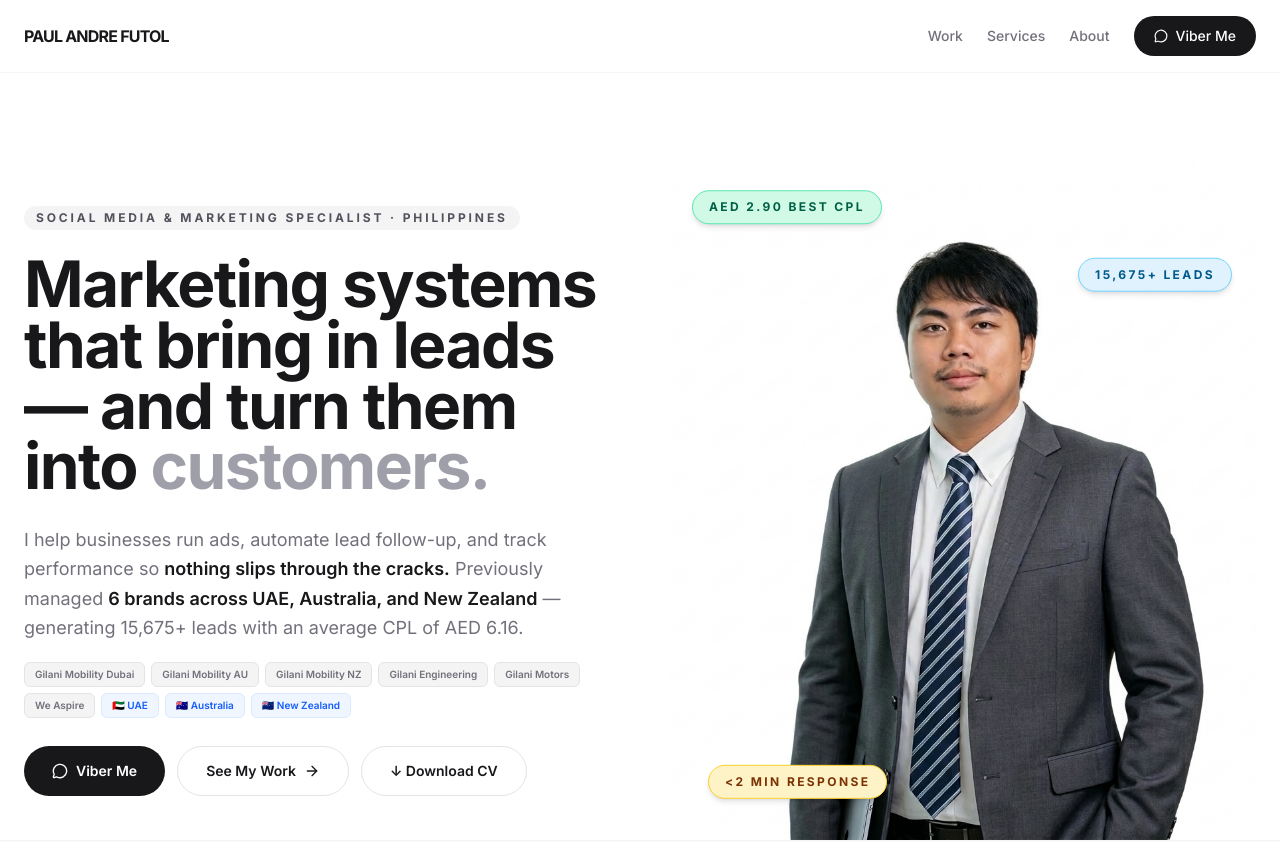
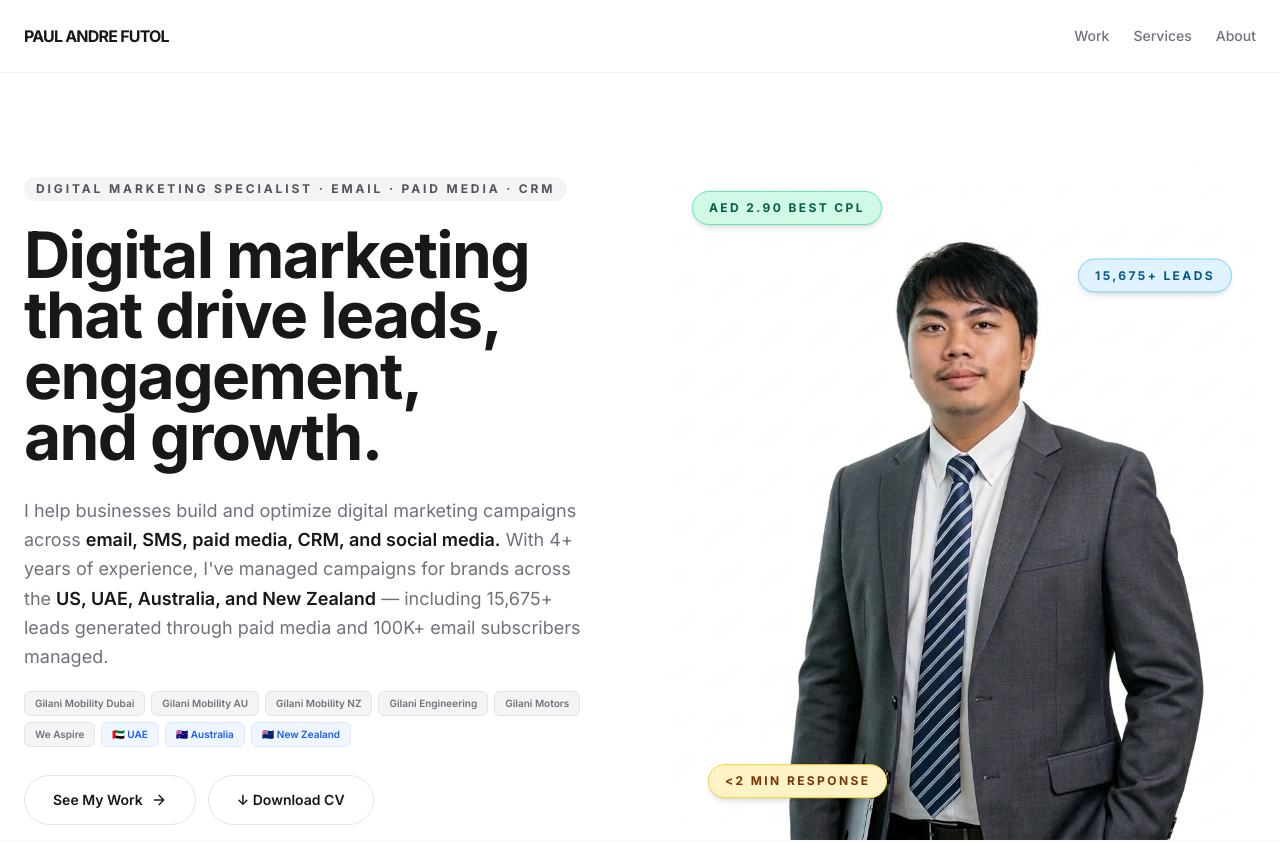
Before and after one commit to PaulAndre0809/Marketing-portfolio, a React (Vite) app: page / in a window 1280 px wide. Shown: the top 842 px of the page. Built offline with nearby package versions, Linux system fonts and the light colour scheme.

Commit message:
Update portfolio content and resume
Update hero messaging, services layout, and resume asset

```diff
--- a/src/App.tsx
+++ b/src/App.tsx
@@ -6,7 +6,7 @@
 import React, { useState } from 'react';
 import { motion, AnimatePresence } from 'motion/react';
 import paulPort from '../paul_port.png';
-import resumePdf from '../Paul_Andre_Futol_Resume_Final.pdf';
+import resumePdf from '../Paul_Futol_Resume_v2.pdf';
 import {
   ArrowRight,
   BarChart3,
@@ -289,21 +289,13 @@ export default function App() {
             <a href="#work"      className="hover:text-zinc-900 transition-colors">Work</a>
             <a href="#services"  className="hover:text-zinc-900 transition-colors">Services</a>
             <a href="#about"     className="hover:text-zinc-900 transition-colors">About</a>
-            <a
-              href="https://viber.click/639499315451"
-              target="_blank"
-              rel="noopener noreferrer"
-              className="px-5 py-2.5 bg-zinc-900 text-white rounded-full hover:bg-zinc-700 transition-all text-sm flex items-center gap-2"
-            >
-              <MessageCircle className="w-3.5 h-3.5" />
-              Viber Me
-            </a>
           </div>
           <a
             href="https://viber.click/639499315451"
             target="_blank"
             rel="noopener noreferrer"
-            className="md:hidden px-4 py-2 bg-zinc-900 text-white rounded-full text-xs font-semibold uppercase tracking-wider"
+            className="hidden md:hidden px-4 py-2 bg-zinc-900 text-white rounded-full text-xs font-semibold uppercase tracking-wider"
+            aria-hidden="true"
           >
             Contact
           </a>
@@ -326,20 +318,19 @@ export default function App() {
                   className="max-w-xl"
                 >
                   <span className="inline-block px-3 py-1 rounded-full bg-zinc-100 text-zinc-600 text-[10px] sm:text-xs font-bold uppercase tracking-[0.24em] mb-5 sm:mb-6">
-                    Social Media &amp; Marketing Specialist · Philippines
+                    Digital Marketing Specialist · Email · Paid Media · CRM
                   </span>
 
                   <h1 className="text-4xl sm:text-5xl md:text-6xl xl:text-[64px] font-bold tracking-tight leading-[0.95] mb-5 sm:mb-7 text-balance">
-                    Marketing systems that bring in leads — and turn them into{' '}
-                    <span className="text-zinc-400">customers.</span>
+                    Digital marketing that drive leads, engagement, and growth.
                   </h1>
 
                   <p className="text-base sm:text-lg text-zinc-500 leading-relaxed mb-4 sm:mb-5">
-                    I help businesses run ads, automate lead follow-up, and track performance so{' '}
-                    <span className="text-zinc-900 font-semibold">nothing slips through the cracks.</span>{' '}
-                    Previously managed{' '}
-                    <span className="text-zinc-900 font-semibold">6 brands across UAE, Australia, and New Zealand</span>{' '}
-                    — generating 15,675+ leads with an average CPL of AED 6.16.
+                    I help businesses build and optimize digital marketing campaigns across{' '}
+                    <span className="text-zinc-900 font-semibold">email, SMS, paid media, CRM, and social media.</span>{' '}
+                    With 4+ years of experience, I&apos;ve managed campaigns for brands across the{' '}
+                    <span className="text-zinc-900 font-semibold">US, UAE, Australia, and New Zealand</span>{' '}
+                    — including 15,675+ leads generated through paid media and 100K+ email subscribers managed.
                   </p>
 
                   {/* Brand tags */}
@@ -353,11 +344,11 @@ export default function App() {
                   </div>
 
                   <div className="flex flex-col sm:flex-row gap-3">
-                    <a
+                    <a className="hidden"
                       href="https://viber.click/639499315451"
                       target="_blank"
                       rel="noopener noreferrer"
-                      className="group px-7 py-3.5 bg-zinc-900 text-white rounded-full font-semibold flex items-center justify-center gap-2 hover:bg-zinc-700 transition-all text-sm"
+                      //className="group px-7 py-3.5 bg-zinc-900 text-white rounded-full font-semibold flex items-center justify-center gap-2 hover:bg-zinc-700 transition-all text-sm"
                     >
                       <MessageCircle className="w-4 h-4" />
                       Viber Me
@@ -370,7 +361,7 @@ export default function App() {
                     </a>
                     <a
                       href={resumePdf}
-                      download="Paul_Andre_Futol_Resume_Final.pdf"
+                      download="Paul_Futol_Resume_v2.pdf"
                       className="px-7 py-3.5 border border-zinc-200 rounded-full font-semibold flex items-center justify-center hover:bg-zinc-50 transition-all text-sm"
                     >
                       ↓ Download CV
@@ -793,7 +784,7 @@ export default function App() {
         </section>
 
         {/* ── CONTACT ── */}
-        <section id="contact" className="py-24 sm:py-32 lg:py-40 px-4 sm:px-6 bg-zinc-900 text-white">
+        <section id="contact" className="hidden" aria-hidden="true">
           <div className="max-w-7xl mx-auto text-center">
             <motion.div
               initial={{ opacity: 0, scale: 0.97 }}
@@ -848,7 +839,7 @@ export default function App() {
       </main>
 
       {/* ── FOOTER ── */}
-      <footer className="py-10 sm:py-12 px-4 sm:px-6 border-t border-zinc-100">
+      <footer className="hidden" aria-hidden="true">
         <div className="max-w-7xl mx-auto flex flex-col md:flex-row justify-between items-center gap-4 sm:gap-6 text-center md:text-left text-sm text-zinc-400 font-medium">
           <p>© 2026 Paul Andre Futol. All rights reserved.</p>
           <div className="flex flex-wrap justify-center gap-4 sm:gap-8">
```
Also changed, not shown: 1 other file (tests, documents, lock files or other folders).
